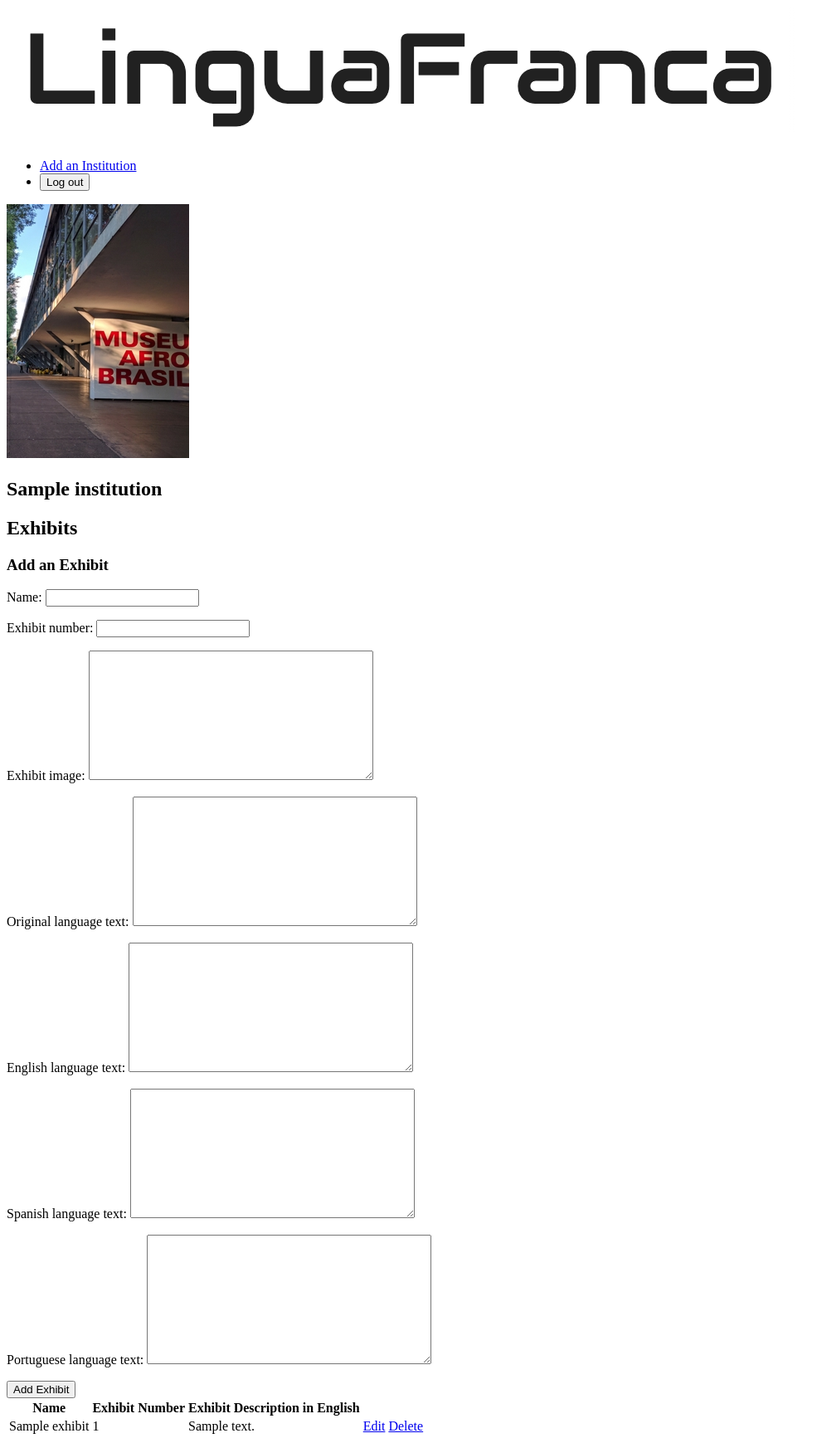
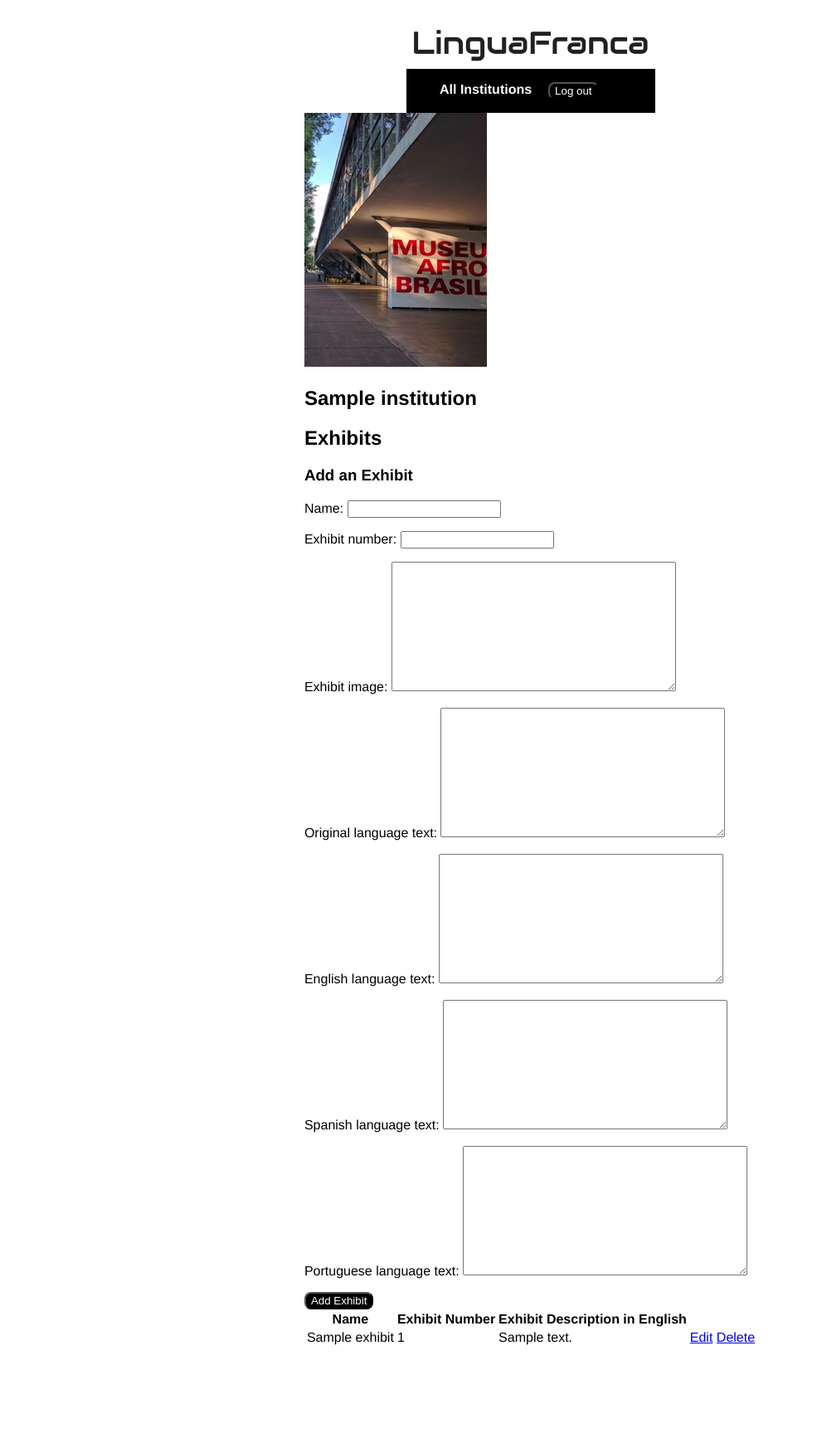
Before and after one commit to mdoyle91/lingua-franca-museum-translator-app, a Django app: page /institutions/1/ in a window 1280 px wide. Shown: the whole page at 83% size, without its empty margins (0-985 px from the left). After the commit the page ends 1621 px from the top, so only its background shows below. Run offline with Django 5.2, Linux system fonts and the light colour scheme; a user stored in the database is signed in; tables that the repository leaves empty hold one stand-in row (values such as "Sample post").

Commit message:
Styling and UI Modifications

```diff
--- a/main_app/static/css/base.css
+++ b/main_app/static/css/base.css
@@ -1 +1,34 @@
-/* Testing now, but need to alter later on */
+body {
+  padding: 20px;
+  display: flex;
+  flex-direction: column;
+  align-items: center;
+  font-family: "Franklin Gothic Medium", "Arial Narrow", Arial, sans-serif;
+}
+
+nav {
+  display: flex;
+  background-color: black;
+}
+
+nav ul {
+  display: flex;
+  gap: 20px;
+  list-style-type: none;
+}
+
+nav ul li a {
+  text-decoration: none;
+  color: white;
+  font-weight: bold;
+}
+
+button {
+  border-radius: 8px;
+  background-color: black;
+  color: white;
+}
+
+#Logo-Header {
+  max-width: 300px;
+}
--- a/main_app/templates/base.html
+++ b/main_app/templates/base.html
@@ -22,6 +22,7 @@
           <img
             src="{% static 'images/LinguaFranca_Logo.png' %}"
             alt="The LinguaFranca Logo"
+            id="Logo-Header"
           />
         </a>
       </div>
@@ -29,7 +30,7 @@
         <ul>
           {% if user.is_authenticated %}
           <li>
-            <a href="{% url 'institution-create' %}">Add an Institution</a>
+            <a href="{% url 'institution-index' %}">All Institutions</a>
           </li>
           <li>
             <form id="logout-form" method="post" action="{% url 'logout' %}">
--- a/main_app/templates/institutions/detail.html
+++ b/main_app/templates/institutions/detail.html
@@ -4,7 +4,7 @@
 <section class="institution-container">
   <div class="institution-img">
     <img
-      src="{% static 'images/images/museuafrobrasil.jpg' %}"
+      src="{% static 'images/museuafrobrasil.jpg' %}"
       alt="Mueseu AfroBrasil"
     />
   </div>
@@ -18,6 +18,7 @@
     <div class="subsection-title">
       <h2>Exhibits</h2>
     </div>
+    {% if user.is_authenticated %}
     <h3>Add an Exhibit</h3>
     <form
       action="{% url 'add-exhibit' institution.id %}"
@@ -28,6 +29,7 @@
       {% csrf_token %} {{ exhibits_form.as_p }}
       <button type="submit" class="btn submit">Add Exhibit</button>
     </form>
+    {% endif %}
     <table>
       <thead>
         <tr>
@@ -44,6 +46,7 @@
           to link to an exhibit deatil page{% endcomment %}
           <td>{{exhibit.exhibit_number}}</td>
           <td>{{exhibit.english_language_text}}</td>
+          {% if user.is_authenticated %}
           <td>
             <a
               href="{% url 'exhibit-update' institution.id exhibit.id %}"
@@ -56,6 +59,7 @@
               >Delete</a
             >
           </td>
+          {% endif %}
         </tr>
         {% endfor %}
       </tbody>
--- /dev/null
+++ b/package.json
@@ -0,0 +1,5 @@
+{
+  "dependencies": {
+    "bootstrap": "^5.3.3"
+  }
+}
```
Also changed, not shown: package-lock.json (added).
